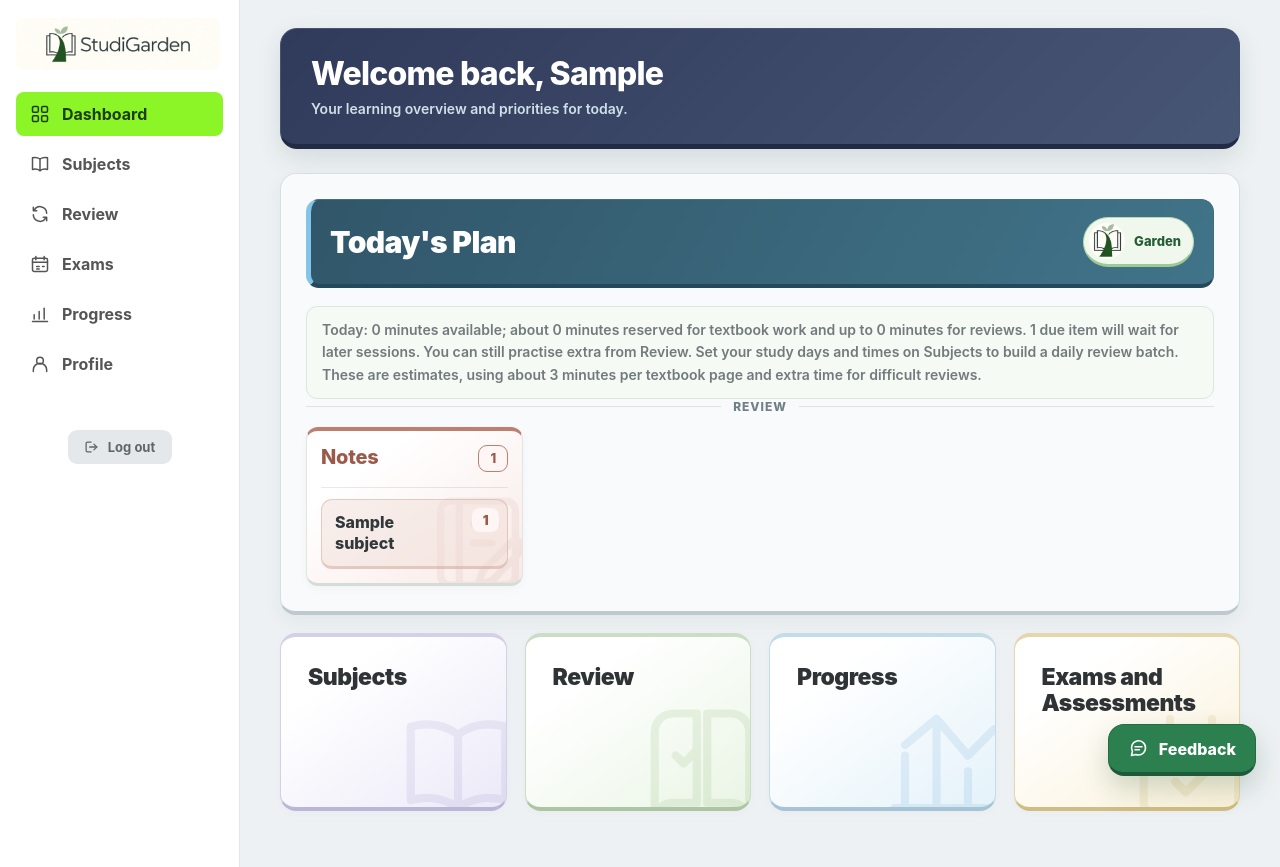
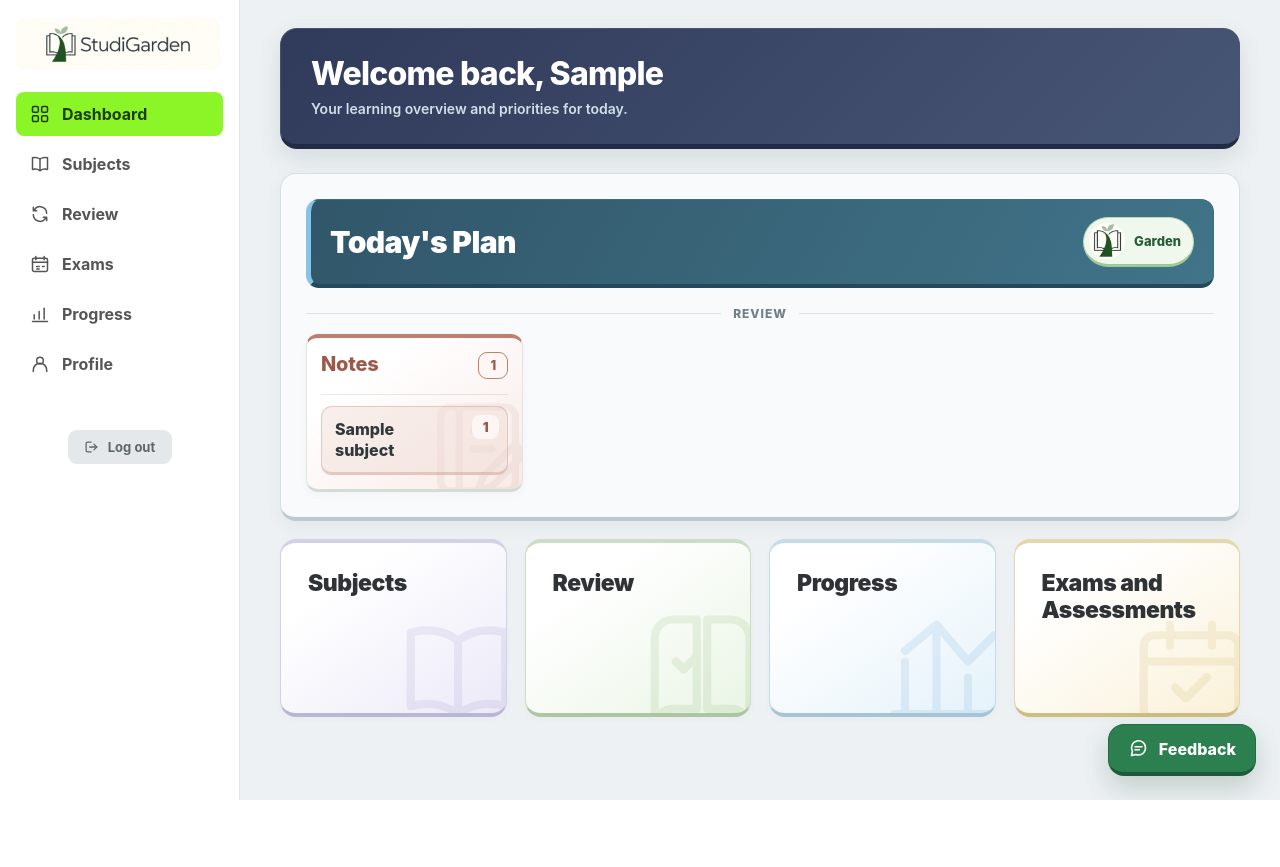
Before and after one commit to zeanbritz/studyoptimizer, a Django app: page /dashboard/ in a window 1280 px wide. After the commit the page ends 800 px from the top, so only its background shows below. Run offline with Django 4.2, Linux system fonts and the light colour scheme; a user stored in the database is signed in; data comes from the database, SQL or seed files in the repository; tables that the repository leaves empty hold one stand-in row (values such as "Sample post"); parts of the project's set-up code (start-up, migrations or seed data) failed here and were passed over; some libraries are stand-ins or nearby versions.

Commit message:
text remove from todays plan

```diff
--- a/templates/dashboard/dashboard.html
+++ b/templates/dashboard/dashboard.html
@@ -330,7 +330,6 @@
 
         .today-plan-header h2 { margin: 0; color: #24698f; font-size: 30px; line-height: 1.15; }
         .today-plan-header p { margin: 0; color: #5f7f90; font-size: 13px; font-weight: 600; }
-        .review-budget-note { margin: 0 0 16px; padding: 12px 15px; border: 1px solid #dbe8dc; border-radius: 11px; background: #f5faf4; color: #47614a; font-size: 13px; line-height: 1.5; }
         .review-capacity-warning { margin: -5px 0 16px; padding: 12px 15px; border: 1px solid #ead8a6; border-radius: 11px; background: #fffaf0; color: #72561d; font-size: 13px; line-height: 1.5; }
         .today-plan-columns { grid-template-columns: repeat(3, minmax(0, 1fr)); gap: 15px; }
 
@@ -926,16 +925,6 @@
                 </div>
 
                 {% if onboarding_complete and review_plan %}
-                    <p class="review-budget-note">
-                        Today: {{ review_plan.available_minutes }} minutes available; about {{ review_plan.summary_minutes }} minutes reserved for textbook work and up to {{ review_plan.review_minutes }} minutes for reviews.
-                        {% if review_waiting_count %}
-                            {{ review_waiting_count }} due item{{ review_waiting_count|pluralize }} will wait for later sessions. You can still practise extra from Review.
-                        {% endif %}
-                        {% if review_plan.available_minutes == 0 %}
-                            Set your study days and times on Subjects to build a daily review batch.
-                        {% endif %}
-                        These are estimates, using about 3 minutes per textbook page and extra time for difficult reviews.
-                    </p>
                     {% if review_plan.summary_shortfall_minutes %}
                         <p class="review-capacity-warning">
                             Today's estimated textbook work exceeds your saved study time, so no reviews fit in the scheduled batch. You can adjust your study time or textbook goal, or practise extra from Review.
```
